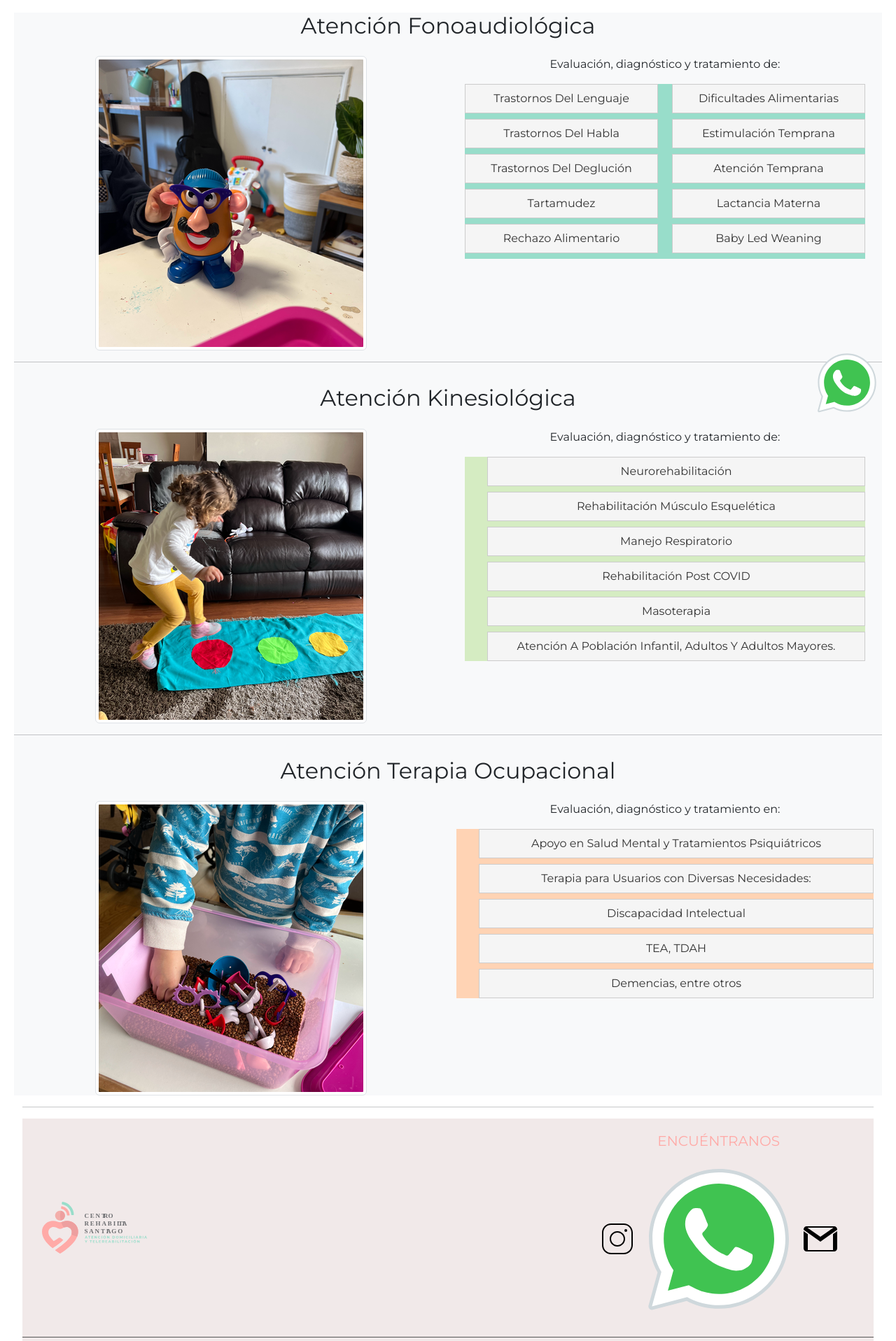
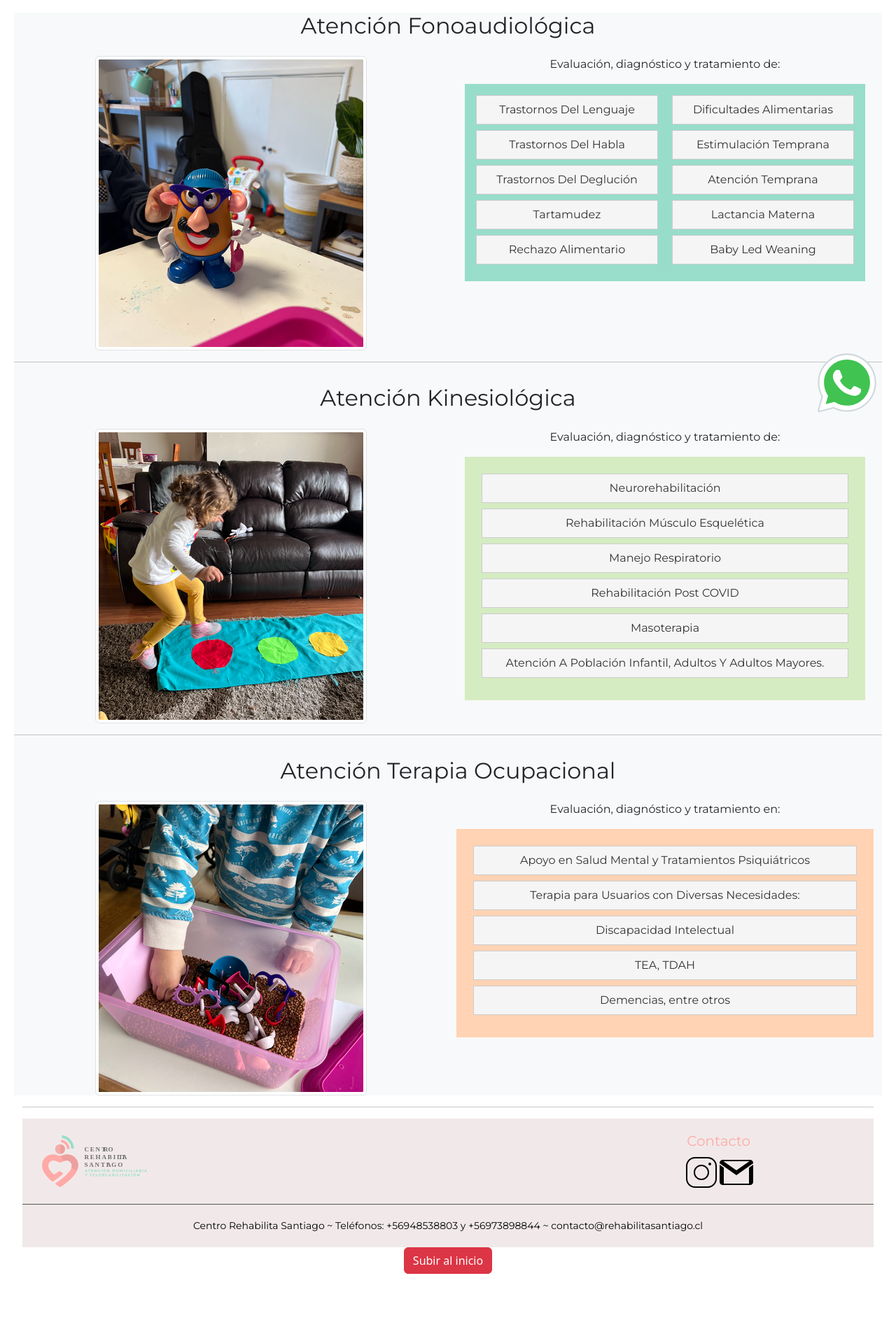
Before and after one commit to EduardoUreta/RehabilitaSantiago, a React (Vite) app: page /servicios in a window 1280 px wide. Shown: the part 183-2100 px from the top of the page at 70% size. After the commit the page ends 2036 px from the top, so only its background shows below. Built offline with nearby package versions, Linux system fonts and the light colour scheme.

Commit message:
Se corrige errores de visualizacion

```diff
--- a/src/Components/Equipo.jsx
+++ b/src/Components/Equipo.jsx
@@ -1,3 +1,5 @@
+import React, { useState, useEffect } from 'react';
+
 import fono from '../assets/equipo/fono.png'
 import fono2 from '../assets/equipo/fono2.png'
 import fono3 from '../assets/equipo/fono3.png'
@@ -13,6 +15,31 @@ import rehabLogo from '../assets/Recurso9.svg';
 import 'animate.css'
 
 export function Equipo() {
+    const [windowWidth, setWindowWidth] = useState(window.innerWidth);
+
+    useEffect(() => {
+      const handleResize = () => {
+        setWindowWidth(window.innerWidth);
+      };
+
+      window.addEventListener('resize', handleResize);
+
+      return () => {
+        window.removeEventListener('resize', handleResize);
+      };
+    }, []);
+
+    const ComponentToRender = windowWidth <= 850 ? (
+      <h6 className='text-light text-center m-auto'>catalinaaldana@rehabilitasantiago.cl</h6>
+    ) : (
+      <p className='text-light text-center m-auto'>catalinaaldana@rehabilitasantiago.cl</p>
+    );
+
+    const ComponentToRender2 = windowWidth <= 850 ? (
+        <h6 className='text-light text-center m-auto '>mariapazruisenor@rehabilitasantiago.cl</h6>
+      ) : (
+        <p className='text-light text-center m-auto '>mariapazruisenor@rehabilitasantiago.cl</p>
+      );
 
     return (
         <div className=' row justify-content-center row-gap-3 animate__animated animate__backInUp'>
@@ -22,11 +49,11 @@ export function Equipo() {
             <div className='row justify-content-center direccion row-gap-3'>
                 <div className='container col-sm-6 col-md-4 col-lg-4'>
                     <img src={directora1} className="img-fluid img-thumbnail" alt="equipoKine1"/>
-                    <p className='text-light'>catalinaaldana@rehabilitasantiago.cl</p>
+                    {ComponentToRender}
                 </div>
                 <div className='container col-sm-6 col-md-4 col-lg-4'>
                     <img src={directora2} className="img-fluid img-thumbnail" alt="equipoKine1"/>
-                    <p className='text-light'>mariapazruisenor@rehabilitasantiago.cl</p>
+                    {ComponentToRender2}
                 </div>
             </div>
             <hr/>
--- a/src/Components/Footer.jsx
+++ b/src/Components/Footer.jsx
@@ -13,12 +13,9 @@ function Footer() {
           <img src={logo} alt="Logo Rehab Stgo"/>
         </div>
         <div className="col-md-4 col-sm-6">
-            <h5 className='text-center color-encuentranos'>ENCUÉNTRANOS</h5>
+            <h5 className='text-center color-encuentranos'>Contacto</h5>
             <a href="https://www.instagram.com/rehabilitasantiago/" target='_blank'>
                 <img src={logoig} alt="LogoIG" className='img-fluid' />
-            </a>
-            <a href="https://api.whatsapp.com/send?phone=56948538803" target='_blank'>
-                <img src={logowsp} alt="LogoWSP" className='img-fluid' />
             </a>
             <a href="mailto:contactofonoaudiologiasantiago@gmail.com" target='_blank'>
                 <img src={logogmail} alt="LogoGMAIL" className='img-fluid' />
--- a/src/Components/Servicios.jsx
+++ b/src/Components/Servicios.jsx
@@ -14,7 +14,7 @@ export function Servicios () {
             <div className='container col-sm-6 col-md-6 col-lg-6'>
                 <p>Evaluación, diagnóstico y tratamiento de:</p>
                 <div className="container">
-                    <ul className="two-column-list text-capitalize equipoFono m-auto ">
+                    <ul className="two-column-list text-capitalize equipoFono m-auto p-3">
                         <li>Trastornos del Lenguaje</li>
                         <li>Trastornos del Habla</li>
                         <li>Trastornos del Deglución</li>
@@ -36,7 +36,7 @@ export function Servicios () {
             <div className='container col-sm-6 col-md-6 col-lg-6'>
                 <p>Evaluación, diagnóstico y tratamiento de:</p>
                 <div className="container">
-                    <ul className="text-capitalize equipoKine">
+                    <ul className="text-capitalize equipoKine p-4">
                         <li>Neurorehabilitación</li>
                         <li>Rehabilitación Músculo Esquelética</li>
                         <li>Manejo Respiratorio</li>
@@ -53,7 +53,7 @@ export function Servicios () {
             </div>
             <div className='container col-sm-6 col-md-6 col-lg-6 justify-content-center '>
                 <p>Evaluación, diagnóstico y tratamiento en: </p>
-                    <ul className='equipoTo'>
+                    <ul className='equipoTo p-4'>
                         <li>Apoyo en Salud Mental y Tratamientos Psiquiátricos</li>
                         <li>Terapia para Usuarios con Diversas Necesidades: </li>
                         <li>Discapacidad Intelectual</li>
```
